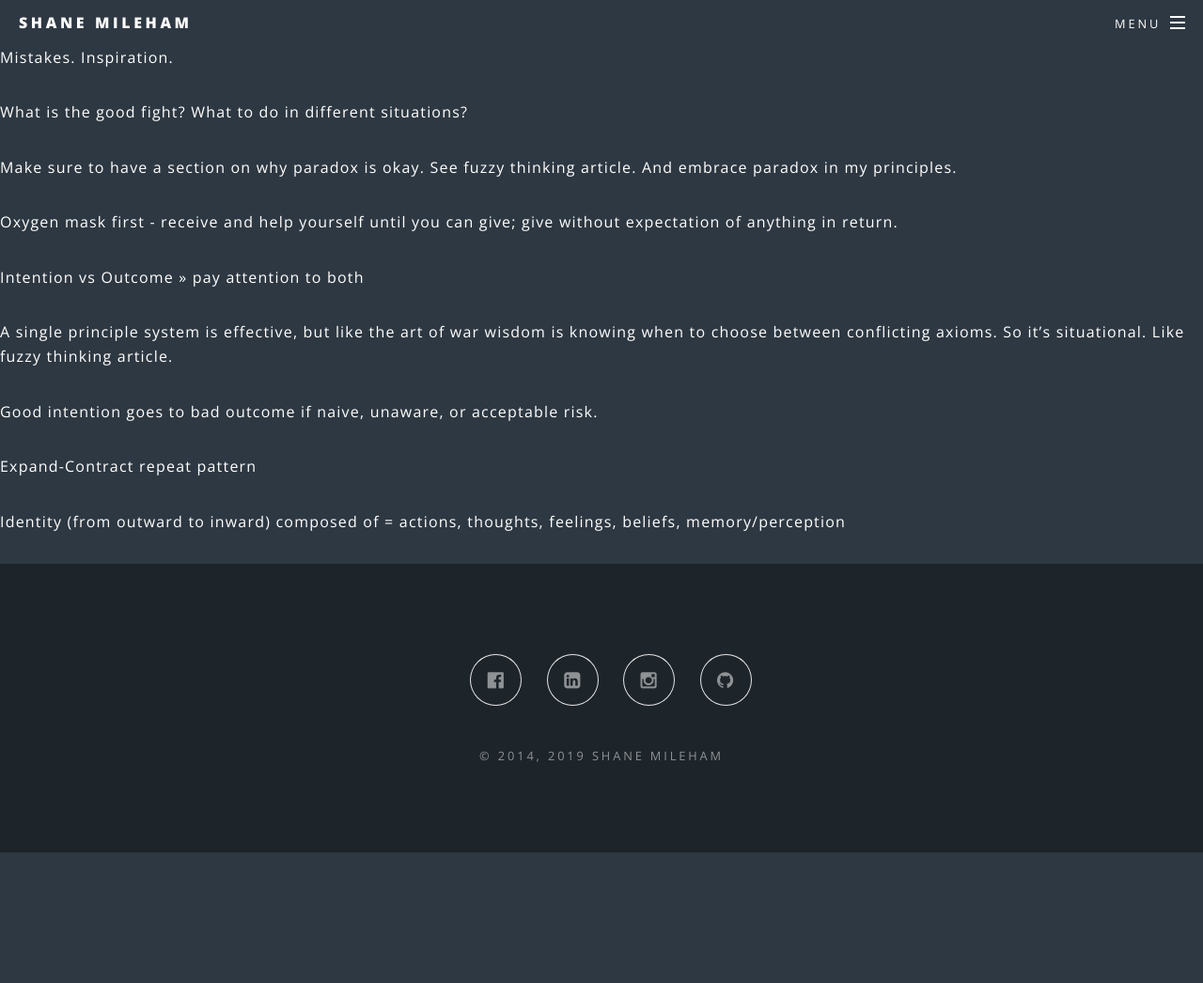
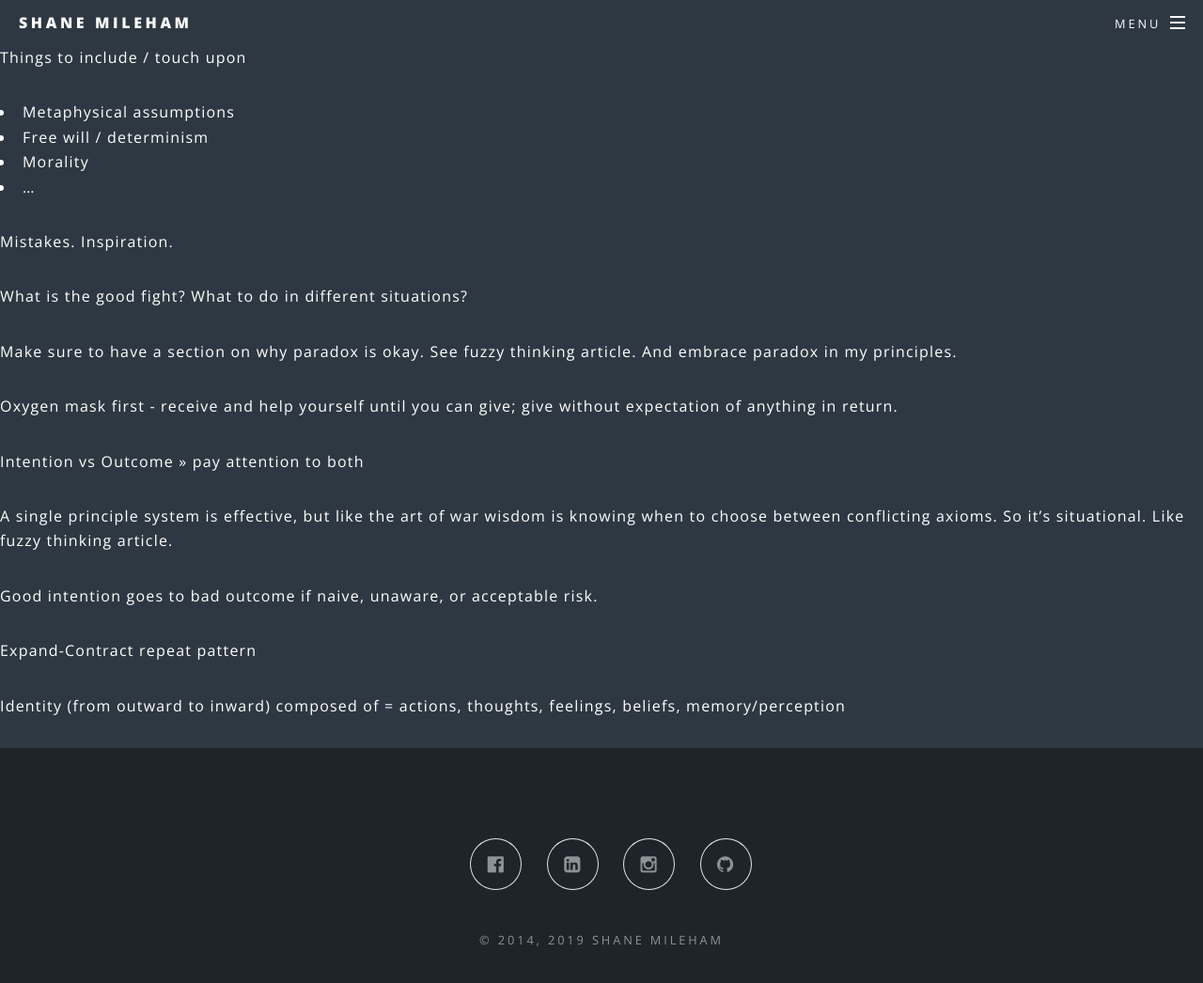
Before and after one commit to shanemileham/shanemileham.github.io, a Jekyll site: the page built from _kb/personal/philosophy/philosophy.md, in a window 1280 px wide and 1103 px high. Shown: the top 1046 px of the window at 94% size. Built offline with Jekyll 4.4.1, drawn with Linux system fonts in a browser that asks for light colours; comment, search, counter and statistics services are not loaded.

Commit message:
Philosophy indexing

```diff
--- a/_kb/personal/philosophy/philosophy.md
+++ b/_kb/personal/philosophy/philosophy.md
@@ -1,6 +1,16 @@
 ---
-title: Life Philosophy
+title: Philosophy
 ---
+
+
+Things to include / touch upon
+- Metaphysical assumptions
+- Free will / determinism
+- Morality
+- ...
+
+
+
 
 Mistakes. Inspiration.
 
```
